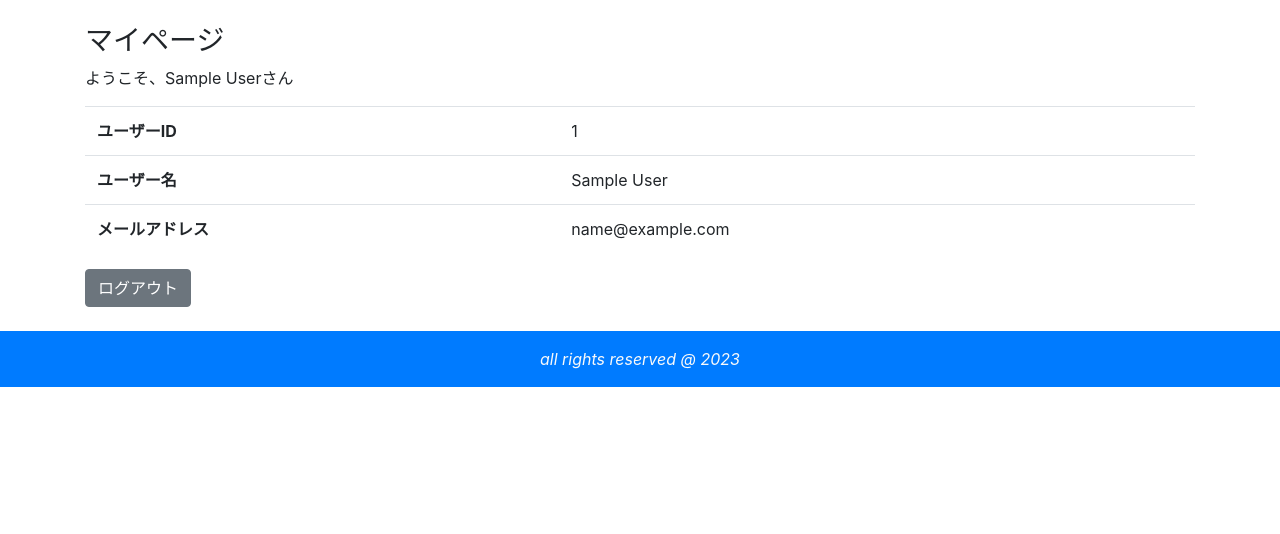
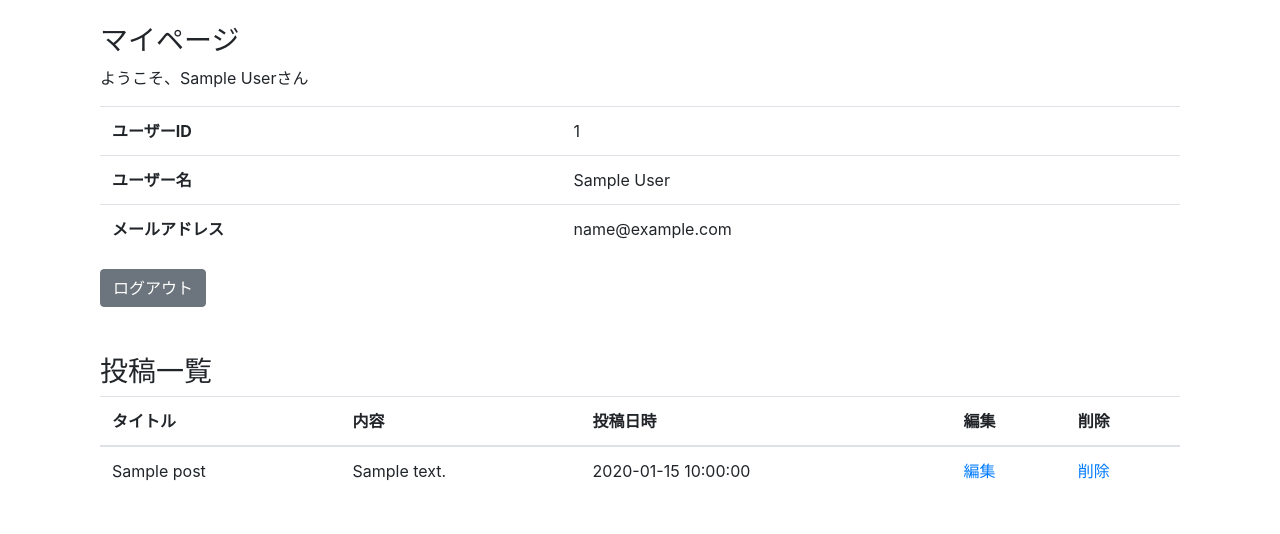
Before and after one commit to xhisashix/diary_2023, a PHP site: page /my_page/ in a window 1280 px wide. Shown: the part 56-590 px from the top of the page. Run offline with PHP 8.4, Linux system fonts and the light colour scheme; the visitor is signed in with stand-in values (Sample User, id 1); tables that the repository leaves empty or names only in its code hold one stand-in row (values such as "Sample post").

Commit message:
マイページに投稿一覧表示

```diff
--- a/my_page/index.php
+++ b/my_page/index.php
@@ -1,5 +1,6 @@
 <?php
 require_once('../models/login/LoginClass.php');
+require_once('../models/posts/PostsClass.php');
 session_start();
 
 if (!isset($_SESSION['user_id'])) {
@@ -11,11 +12,15 @@ isset($_SESSION['user_id']) ? $user_id = $_SESSION['user_id'] : $user_id = null;
 isset($_SESSION['user_name']) ? $user_name = $_SESSION['user_name'] : $user_name = null;
 isset($_SESSION['user_email']) ? $email = $_SESSION['user_email'] : $email = null;
 
+$postsClass = new PostsClass(null, null, $user_id);
+$posts = $postsClass->getPosts($user_id);
+
 ?>
 
 <?php require_once('../global/header.php') ?>
 
-<main class="container pt-4 pb-4">
+<main class="container">
+  <div class="container pt-4 pb-4">
     <h3 class="fs-3">マイページ</h3>
     <p class="text-end">ようこそ、<?php echo $_SESSION['user_name']; ?>さん</p>
     <table class="table">
@@ -36,6 +41,30 @@ isset($_SESSION['user_email']) ? $email = $_SESSION['user_email'] : $email = nul
     <form action="../login/logout.php" method="post">
       <button type="submit" class="btn btn-secondary">ログアウト</button>
     </form>
+  </div>
+  <!-- 投稿の一覧を表示 -->
+  <div class="container pt-4 pb-4">
+    <h3 class="fs-3">投稿一覧</h3>
+    <table class="table">
+      <thead>
+        <tr>
+          <th scope="col">タイトル</th>
+          <th scope="col">内容</th>
+          <th scope="col">投稿日時</th>
+          <th scope="col">編集</th>
+          <th scope="col">削除</th>
+        </tr>
+      </thead>
+      <tbody>
+        <?php foreach ($posts as $post) { ?>
+          <tr>
+            <td><?php echo $post['title']; ?></td>
+            <td><?php echo $post['content']; ?></td>
+            <td><?php echo $post['created_at']; ?></td>
+            <td><a href="../posts/edit.php?id=<?php echo $post['id']; ?>">編集</a></td>
+            <td><a href="../posts/delete.php?id=<?php echo $post['id']; ?>">削除</a></td>
+          </tr>
+        <?php } ?>
+      </tbody>
+  </div>
 </main>
-
-<?php require_once('../global/footer.php') ?>
```
Lines whose indentation alone changed are shown as unchanged.
